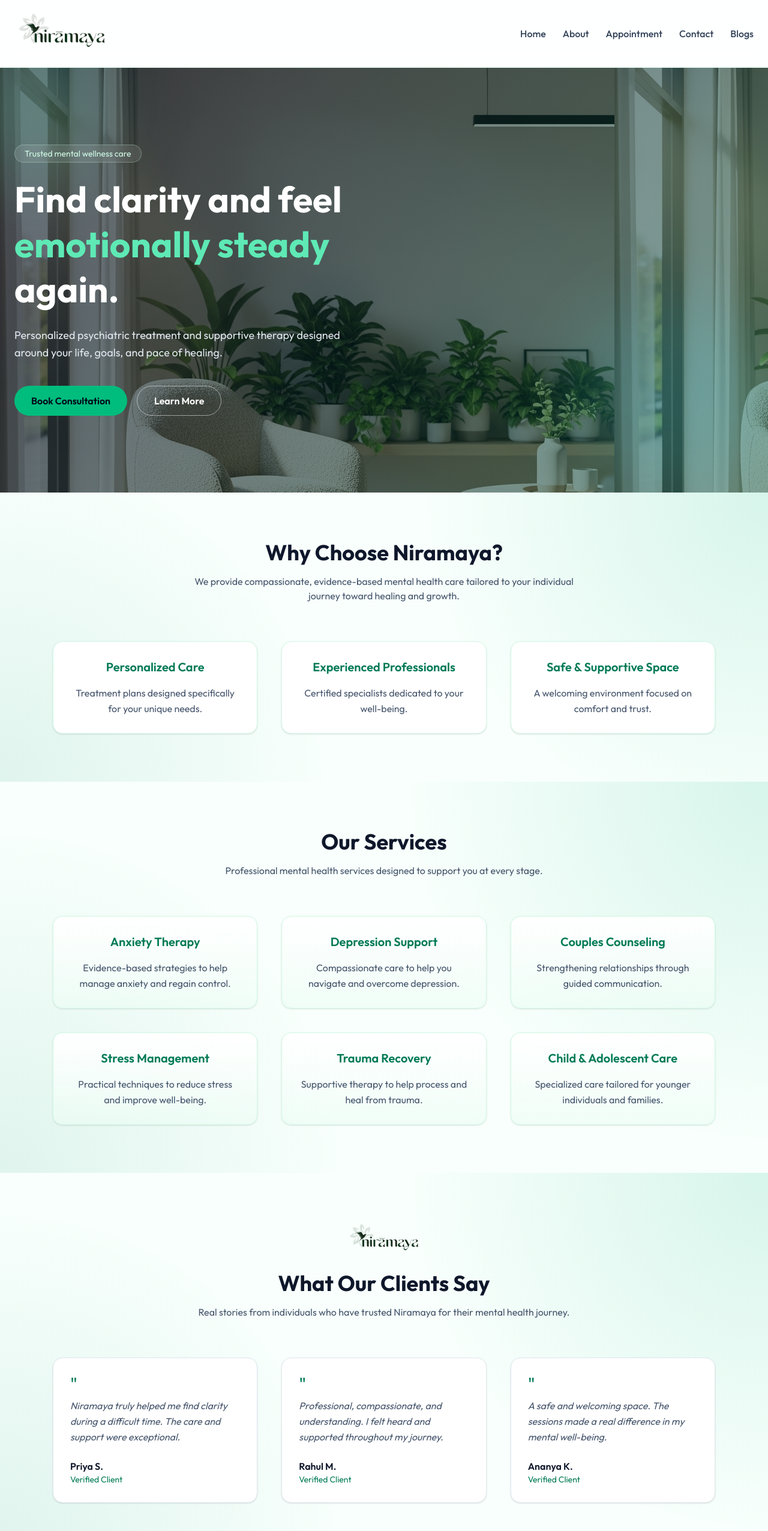
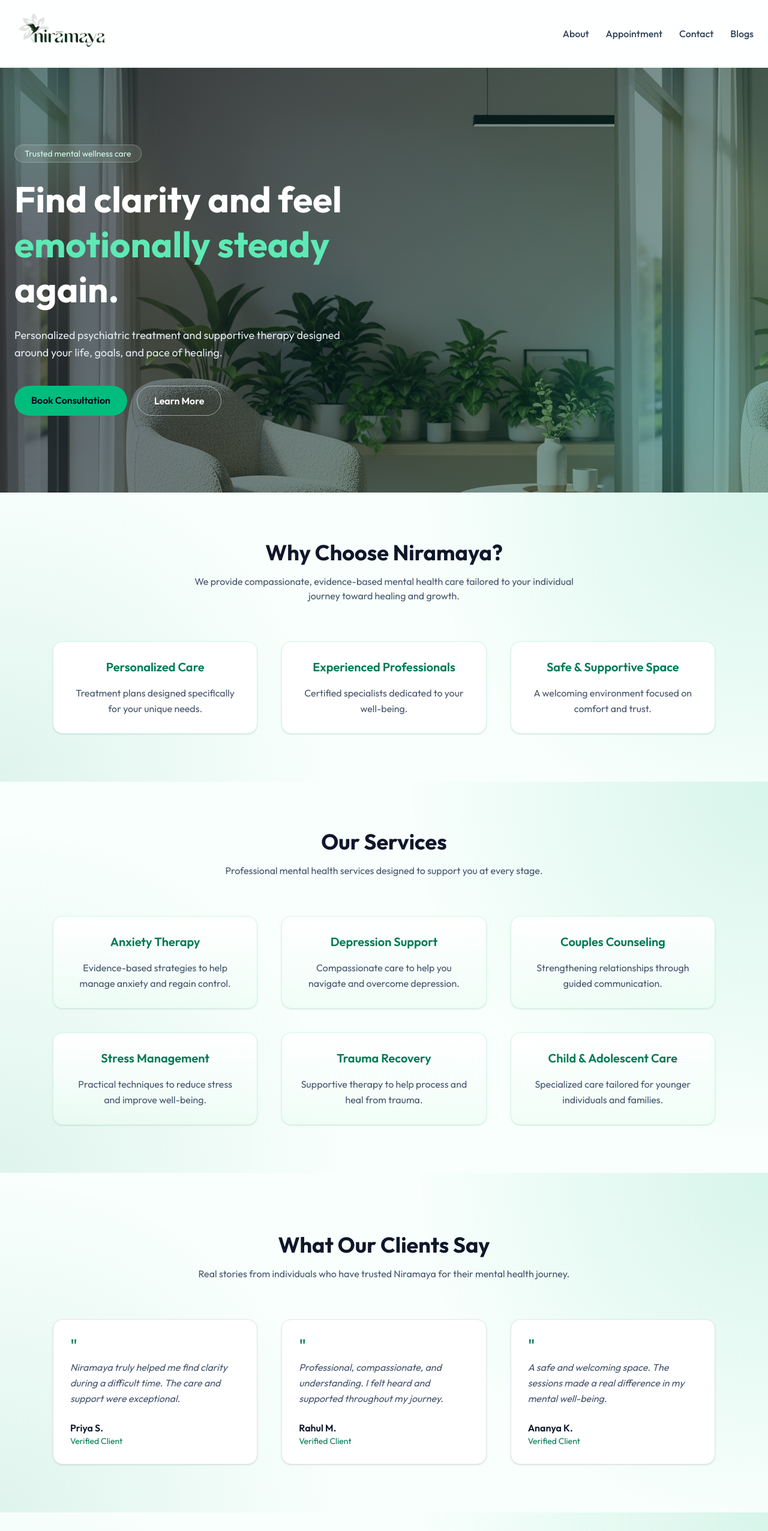
Before and after one commit to AkashShettyy/Niramaya, a React (Vite) app in the folder frontend/: page / in a window 1280 px wide. Shown: the top 2552 px of the page at 60% size. Built offline with nearby package versions, Linux system fonts and the light colour scheme.

Commit message:
Initial commit with recent changes

```diff
--- a/frontend/src/components/Hero.jsx
+++ b/frontend/src/components/Hero.jsx
@@ -1,3 +1,5 @@
+import { Link } from "react-router-dom";
+
 function Hero() {
   return (
     <section
@@ -25,9 +27,9 @@ function Hero() {
           </p>
 
           <div className="mt-10 flex flex-col sm:flex-row gap-4">
-            <button className="bg-emerald-500 text-slate-950 px-7 py-3 rounded-full font-semibold hover:bg-emerald-400 transition-colors">
+            <Link to="/appointment" className="bg-emerald-500 text-slate-950 px-7 py-3 rounded-full font-semibold hover:bg-emerald-400 transition-colors">
               Book Consultation
-            </button>
+            </Link>
 
             <button className="border border-white/50 text-white px-7 py-3 rounded-full font-semibold hover:bg-white/10 transition-colors">
               Learn More
--- a/frontend/src/components/Navbar.jsx
+++ b/frontend/src/components/Navbar.jsx
@@ -16,9 +16,6 @@ function Navbar() {
 
         {/* Menu */}
         <div className="space-x-7 hidden md:flex font-medium">
-          <Link to="/" className="text-slate-700 hover:text-emerald-700 transition-colors">
-            Home
-          </Link>
           <Link to="/about" className="text-slate-700 hover:text-emerald-700 transition-colors">
             About
           </Link>
--- a/frontend/src/components/Testimonials.jsx
+++ b/frontend/src/components/Testimonials.jsx
@@ -19,11 +19,6 @@ function Testimonials() {
   return (
     <section className="bg-mint-texture py-20">
       <div className="max-w-6xl mx-auto px-6 text-center">
-        <img
-          src={logo}
-          alt="Niramaya logo"
-          className="h-14 md:h-16 w-auto mx-auto object-contain"
-        />
 
         <h2 className="mt-5 text-4xl font-bold text-slate-900">
           What Our Clients Say
--- a/frontend/src/pages/About.jsx
+++ b/frontend/src/pages/About.jsx
@@ -6,7 +6,7 @@ function About() {
     <div>
       <Navbar />
 
-      <section className="bg-mint-texture py-20">
+      <section className="bg-white py-20">
         <div className="max-w-5xl mx-auto px-6 text-center surface-card p-10 md:p-12">
           <h1 className="text-4xl font-bold text-slate-900">About Niramaya</h1>
 
--- a/frontend/src/pages/Appointment.jsx
+++ b/frontend/src/pages/Appointment.jsx
@@ -60,7 +60,7 @@ function Appointment() {
     <div>
       <Navbar />
 
-      <section className="bg-mint-texture py-20">
+      <section className="bg-white py-20">
         <div className="max-w-3xl mx-auto px-6">
           <h1 className="text-4xl font-bold text-center text-slate-900">
             Book an Appointment
@@ -108,7 +108,7 @@ function Appointment() {
               />
             </div>
 
-            <div>
+            {/* <div>
               <label className="block text-slate-700 font-medium">
                 Preferred Date
               </label>
@@ -120,7 +120,7 @@ function Appointment() {
                 className="w-full mt-2 p-3 border border-emerald-100 rounded-lg focus:outline-none focus:ring-2 focus:ring-emerald-500"
                 required
               />
-            </div>
+            </div> */}
 
             <div>
               <label className="block text-slate-700 font-medium">Message</label>
@@ -138,7 +138,7 @@ function Appointment() {
               disabled={loading}
               className="w-full bg-emerald-600 text-white py-3 rounded-lg hover:bg-emerald-700 transition-colors disabled:opacity-50"
             >
-              {loading ? "Submitting..." : "Submit Appointment Request"}
+              {loading ? "Submitting..." : "Confirm Appointment"}
             </button>
           </form>
         </div>
--- a/frontend/src/pages/Blogs.jsx
+++ b/frontend/src/pages/Blogs.jsx
@@ -17,7 +17,7 @@ function Blogs() {
     <div>
       <Navbar />
 
-      <section className="bg-mint-texture py-20 min-h-screen">
+      <section className="bg-white py-20 min-h-screen">
         <div className="max-w-6xl mx-auto px-6">
           <h1 className="text-4xl font-bold text-center text-slate-900 mb-12">
             Mental Health Articles
--- a/frontend/src/pages/Contact.jsx
+++ b/frontend/src/pages/Contact.jsx
@@ -6,7 +6,7 @@ function Contact() {
     <div>
       <Navbar />
 
-      <section className="bg-mint-texture py-20">
+      <section className="bg-white py-20">
         <div className="max-w-3xl mx-auto px-6">
           <h1 className="text-4xl font-bold text-center text-slate-900">
             Contact Us
```
Also changed, not shown: 1 other file (tests, documents, lock files or other folders).
